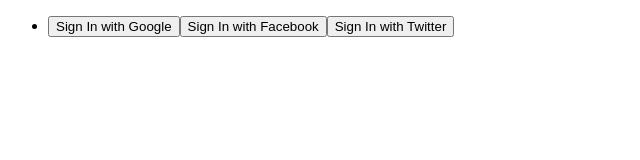
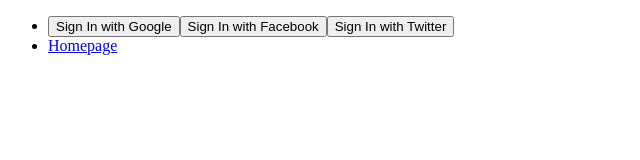
Before and after one commit to kuru-studio/kuru-studio-social-web, a Next.js app: page /signin in a window 1280 px wide. Shown: the top 160 px of the page, without its empty margins (0-640 px from the left). Built offline with nearby package versions, Linux system fonts and the light colour scheme; no server answers.

Commit message:
Feature: Add a Homepage link on the signin page

```diff
--- a/pages/signin.tsx
+++ b/pages/signin.tsx
@@ -1,5 +1,8 @@
 // ANCHOR: React
 import * as React from 'react';
+
+// ANCHOR: Next
+import Link from 'next/link'
 
 // ANCHOR: Redux
 import { useSelector } from 'react-redux'
@@ -37,6 +40,7 @@ export default () => {
               )
         }
       </li>
+      <li><Link href="/">Homepage</Link></li>
     </ul>
   )
 }
```
